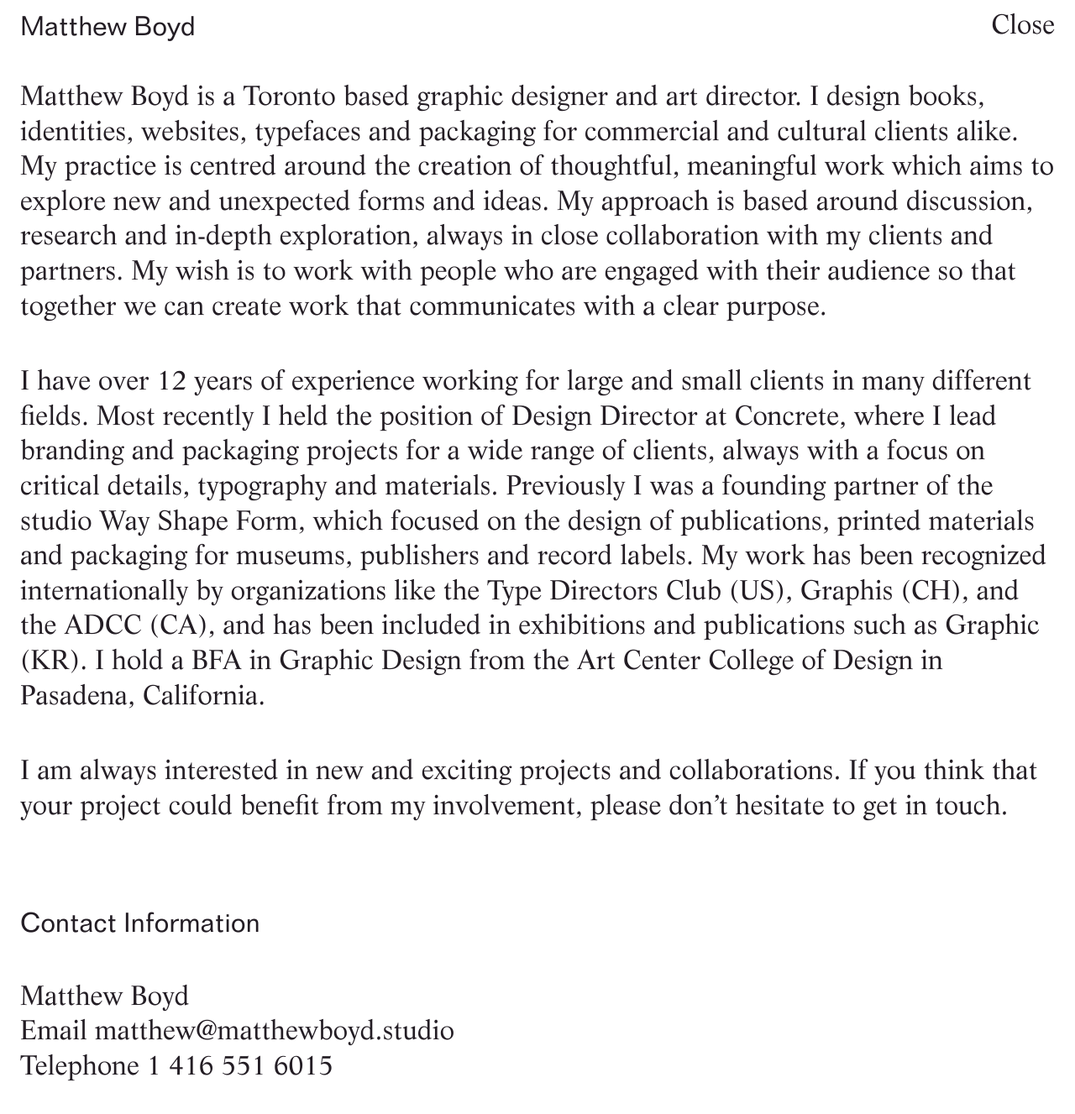
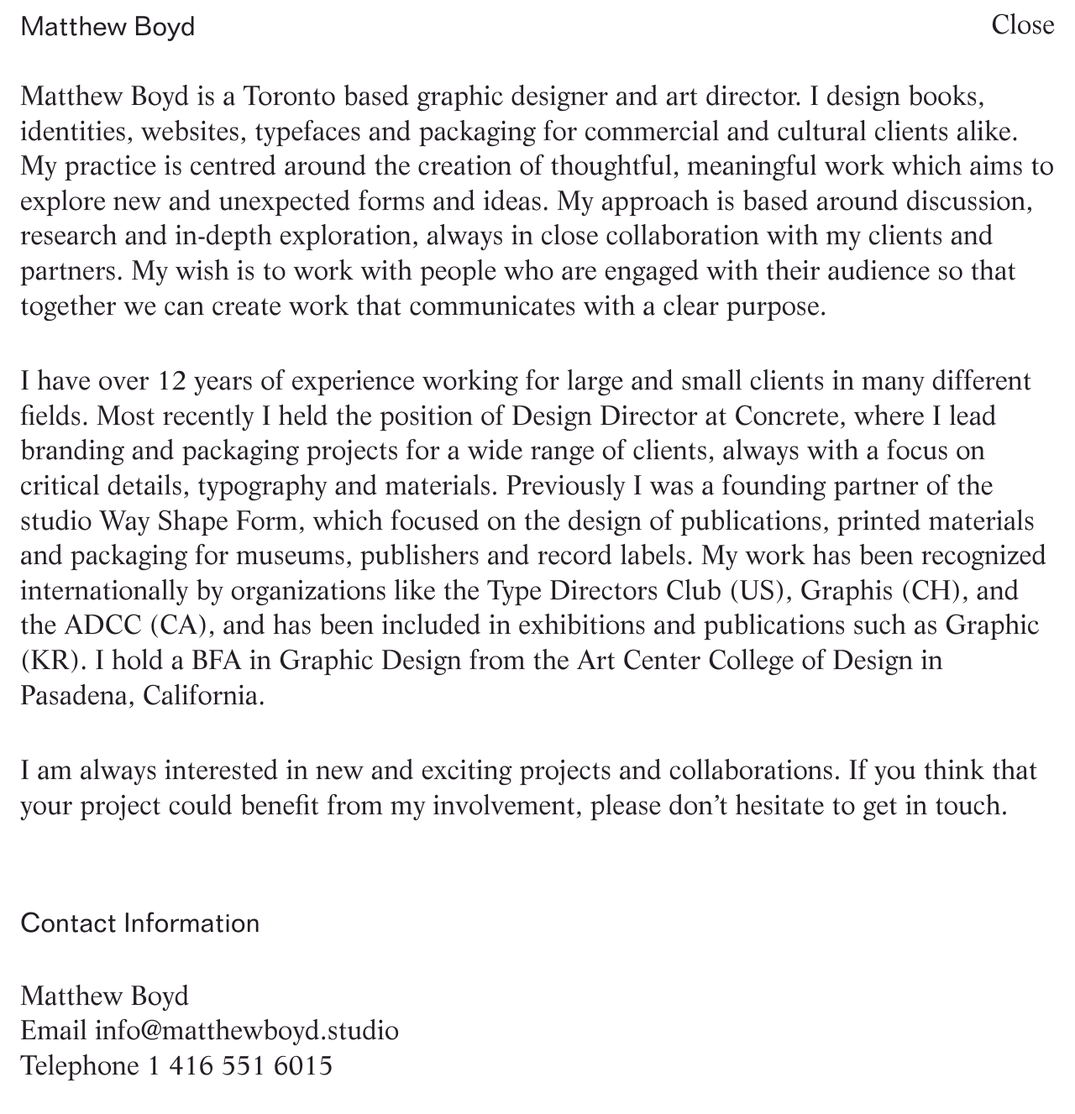
Before and after one commit to studio-cartogram/studioself, a Jekyll site: the page built from information.markdown, in a window 1280 px wide and 1341 px high. Shown: the top 1327 px of the window at 84% size. Built offline with Jekyll 4.4.1, drawn with Linux system fonts in a browser that asks for light colours.

Commit message:
Updated Information

```diff
--- a/information.markdown
+++ b/information.markdown
@@ -17,6 +17,6 @@ I am always interested in new and exciting projects and collaborations. If you t
 
 * Matthew Boyd
 
-* Email [matthew@matthewboyd.studio](mailto:matthew@matthewboyd.studio)
+* Email [info@matthewboyd.studio](mailto:info@matthewboyd.studio)
 
 * Telephone [1 416 551 6015](tel:14165516015)
```
